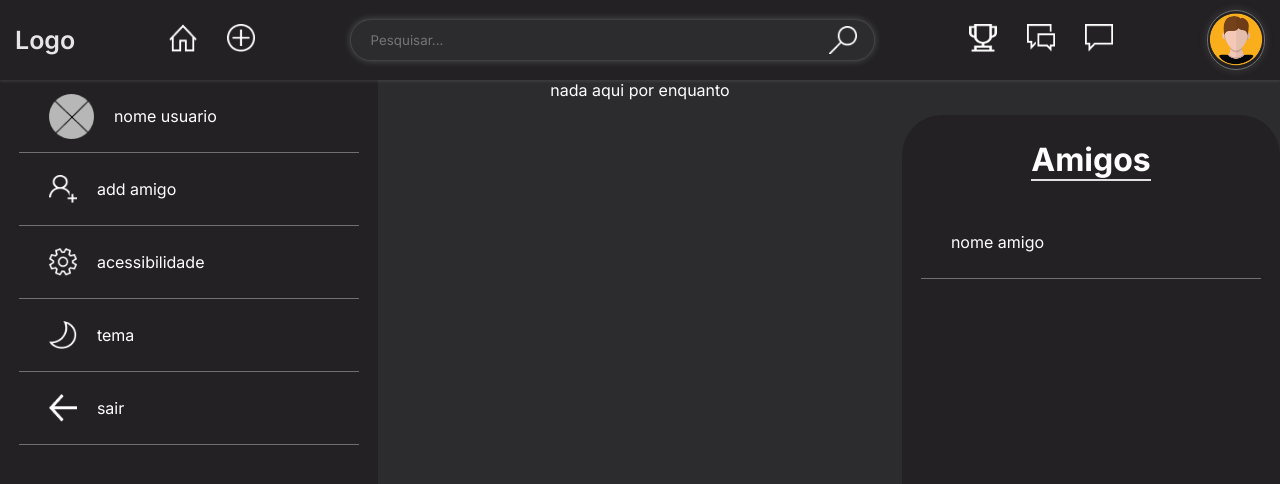
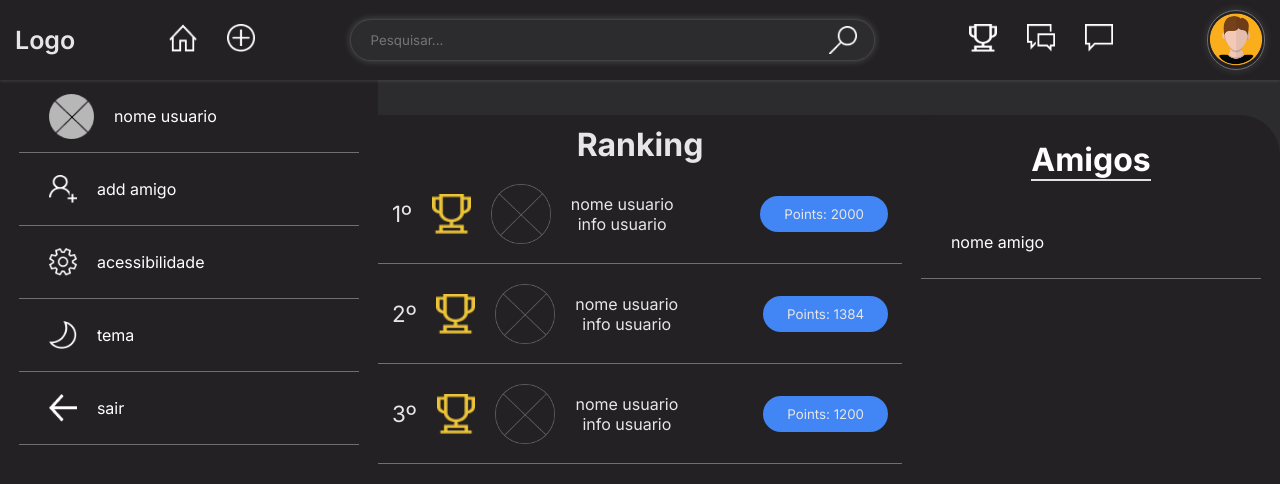
Before and after one commit to lucasbrasantos/ssn, a React (Vite) app in the folder app/: page / in a window 1280 px wide. Both pictures are taken after a click on the element 982 px from the left and 40 px from the top of the page. Shown: the top 484 px of the page. Built offline with nearby package versions, Linux system fonts and the light colour scheme.

Commit message:
create ranking

```diff
--- /dev/null
+++ b/app/src/components/RankUser/RankUser.jsx
@@ -0,0 +1,23 @@
+import React from 'react'
+
+
+import './style.scss';
+
+const RankUser = (props) => {
+    return (
+        <div id='RankUser'>
+            <p className='RankPosition'>{props.ranking}º</p>
+            <img src="../../../src/assets/icons/fluent-mdl2_trophy.png" alt="" className='Trophy'/>
+            <img src="../../../src/assets/IconDark.png" alt="" />
+            <div className="box">
+                <p className='username'>nome usuario</p>
+                <p className='userInfo'>info usuario</p>
+            </div>
+
+            <button>Points: {props.points}</button>
+
+        </div>
+    )
+}
+
+export default RankUser
--- /dev/null
+++ b/app/src/components/RankUser/style.scss
@@ -0,0 +1,63 @@
+@use '../../styles/abstracts/variables' as *;
+
+
+
+
+#RankUser{
+    width: 576px;
+    height: 100px;
+    display: flex;
+    align-items: center;
+    padding: 0 40px;
+    // background: clr(dark, 300);
+    position: relative;
+    border-bottom: 1px solid clr(dark, 400);
+    transition: .2s;
+    cursor: pointer;
+
+    &:hover{
+        transform: translateX(10px);
+        border-bottom: 1px solid white;
+    }
+
+    img{
+        width: 60px;
+    }
+
+    .box{
+        text-align: center;
+        margin-left: 20px;
+        color: clr(text);
+    }
+
+    button{
+        position: absolute;
+        right: 40px;
+        padding: 10px 24px;
+        border: none;
+        border-radius: 20px;
+        color: clr(text);
+        background: clr(colors, 200);
+        transition: .2s;
+        cursor: pointer;
+        &:hover{
+            filter: brightness(110%);
+        }
+        &:active{
+            transform: translateY(0);
+            filter: brightness(80%);
+        }
+    }
+
+    .RankPosition{
+        color: clr(text);
+        font-size: 1.4rem;
+    }
+
+    .Trophy{
+        width: auto;
+        height: 40px;
+        margin: 0 20px 0 20px;
+        filter: invert(62%) sepia(78%) saturate(390%) hue-rotate(9deg) brightness(180%) contrast(89%);
+    }
+}
--- /dev/null
+++ b/app/src/components/Ranking/Ranking.jsx
@@ -0,0 +1,29 @@
+import React from 'react'
+
+import './style.scss'
+import { useComponentContext } from '../../context/ComponentContext.jsx';
+import RankUser from '../RankUser/RankUser';
+
+const Ranking = () => {
+
+	const {setSelectedComponent} = useComponentContext();
+
+	const handleButtonClick = (component) => {
+		setSelectedComponent(component)
+	}
+
+
+	return (
+		<div id='Ranking'>
+			<h1>Ranking</h1>
+
+
+			<RankUser ranking={1} points={2000}/>
+			<RankUser ranking={2} points={1384}/>
+			<RankUser ranking={3} points={1200}/>
+
+		</div>
+	)
+}
+
+export default Ranking
--- /dev/null
+++ b/app/src/components/Ranking/style.scss
@@ -0,0 +1,22 @@
+@use '../../styles/abstracts/variables' as *;
+
+
+#Ranking{
+    width: 657px;
+    min-height: 80vh;
+    border-radius: 30px;
+    background: clr(dark, base);
+    margin: 35px auto;
+    display: flex;
+    align-items: center;
+    flex-direction: column;
+    position: relative;
+    overflow: hidden;
+    padding: 10px 0;
+
+    h1{
+        color: clr(text);
+        text-transform: capitalize;
+    }
+
+}
--- a/app/src/pages/Home.jsx
+++ b/app/src/pages/Home.jsx
@@ -13,6 +13,7 @@ import { ComponentProvider, useComponentContext } from '../context/ComponentCont
 import Forum from '../components/Forum/Forum';
 import ChatAll from '../components/Chat/ChatAll';
 import ChatRecent from '../components/Chat/ChatRecent';
+import Ranking from '../components/Ranking/Ranking';
 
 
 const components = { // name for the button click // <component name>
@@ -20,7 +21,8 @@ const components = { // name for the button click // <component name>
 	post: Search,
 	forum: Forum,
 	chatAll: ChatAll,
-	chatRecent: ChatRecent
+	chatRecent: ChatRecent,
+	ranking: Ranking,
 }
 
 const Home = () => {
```
